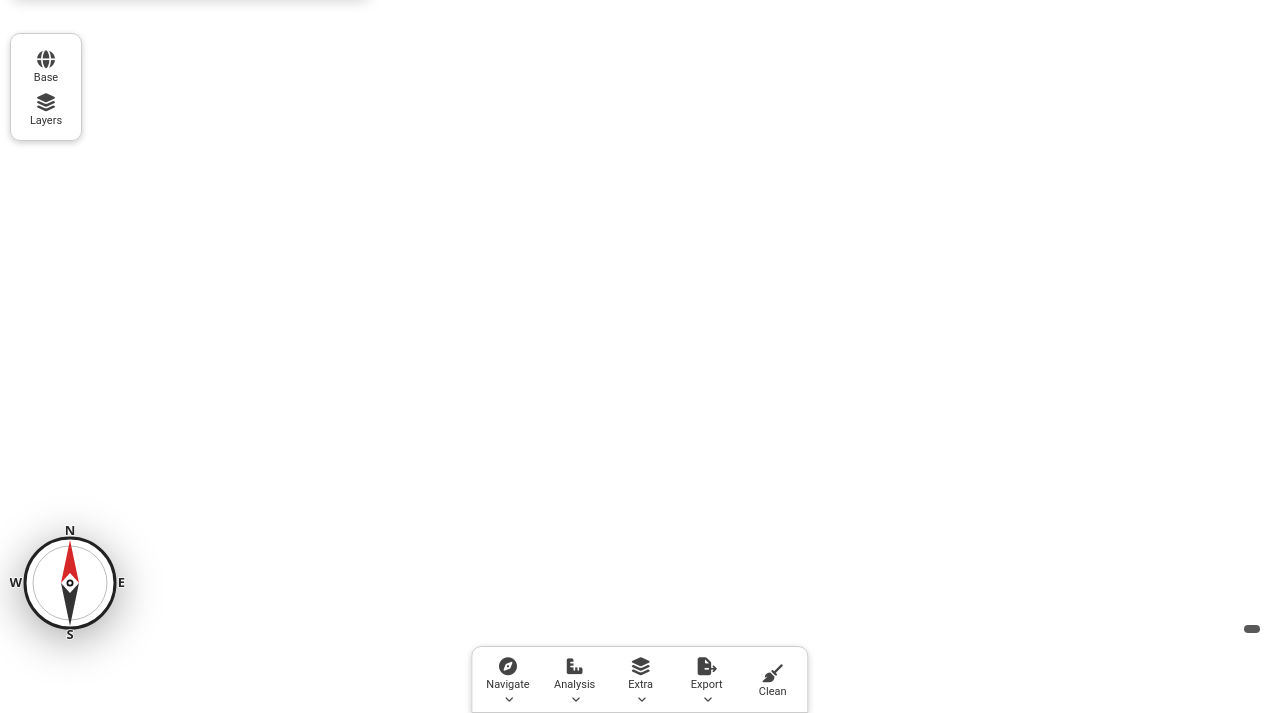
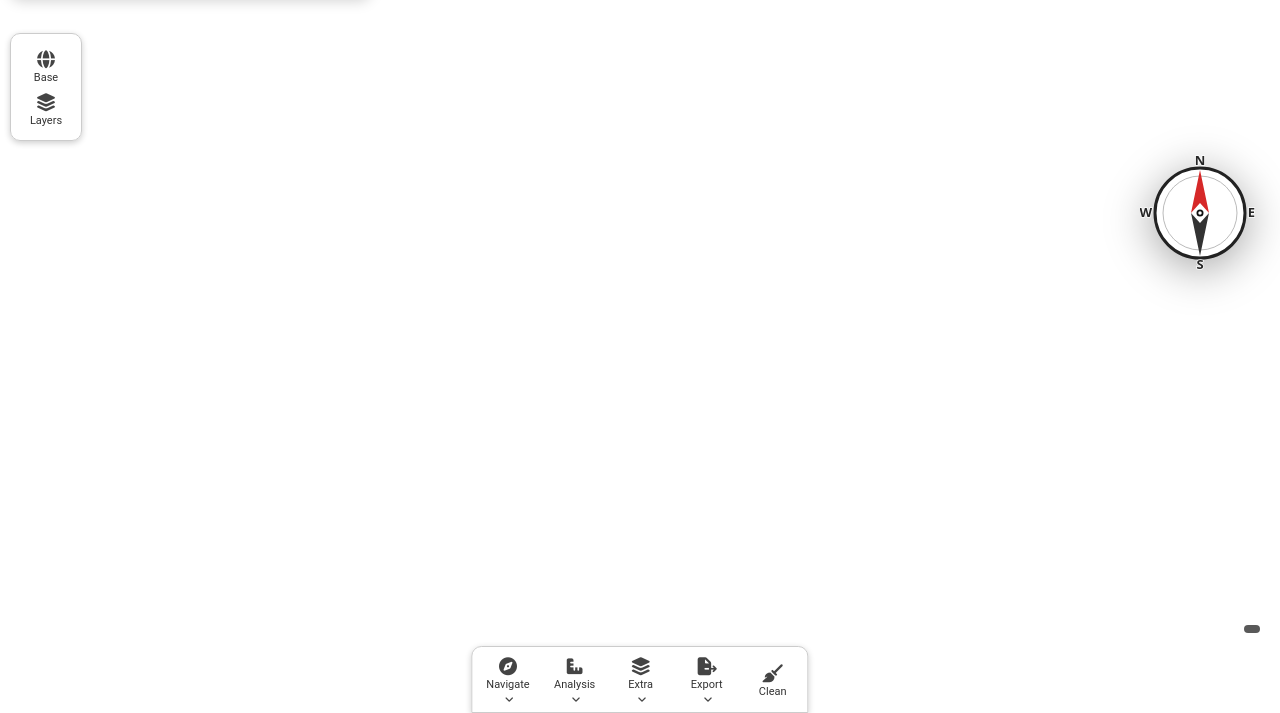
Before and after one commit to polikarp/ol-skeleton, a website built with Vite: page index.html in a window 1280 px wide. Shown: the part 87-800 px from the top of the page. Built offline with nearby package versions, Linux system fonts and the light colour scheme; files whose address does not match are found by name; what proj4 would draw is missing.

Commit message:
Move to better location compass

```diff
--- a/src/css/global.css
+++ b/src/css/global.css
@@ -1602,10 +1602,10 @@ i.icon-button.has-filter::after {
 
 .ol-compass{
   position:absolute;
-  /* top: 14px;
-  right: 10%; */
-  bottom: 70px;
-  left: 10px;
+  top: 30%;
+  right: 20px;
+  /* bottom: 70px;
+  left: 10px; */
   z-index: 1000;
 }
 
```
